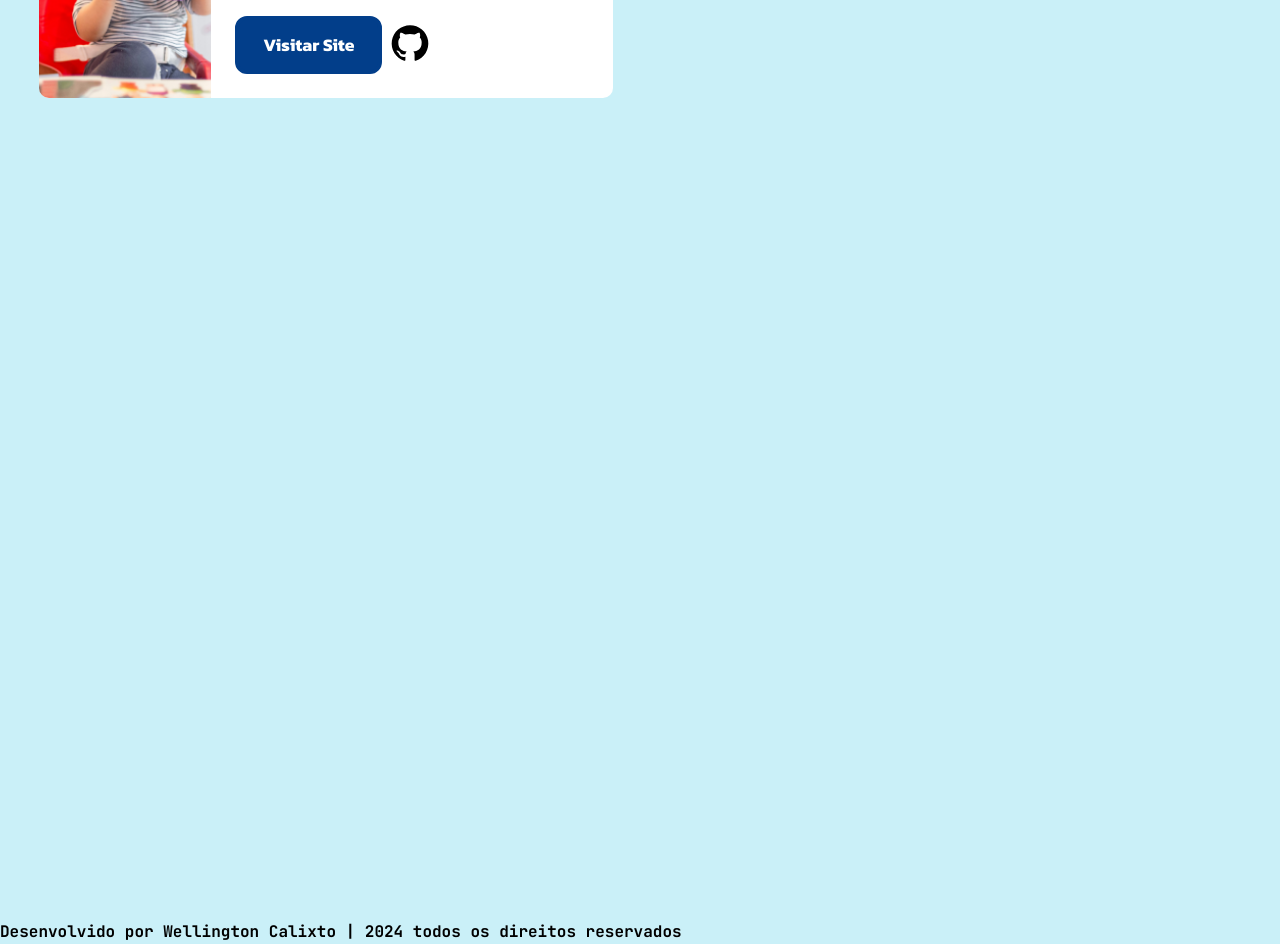
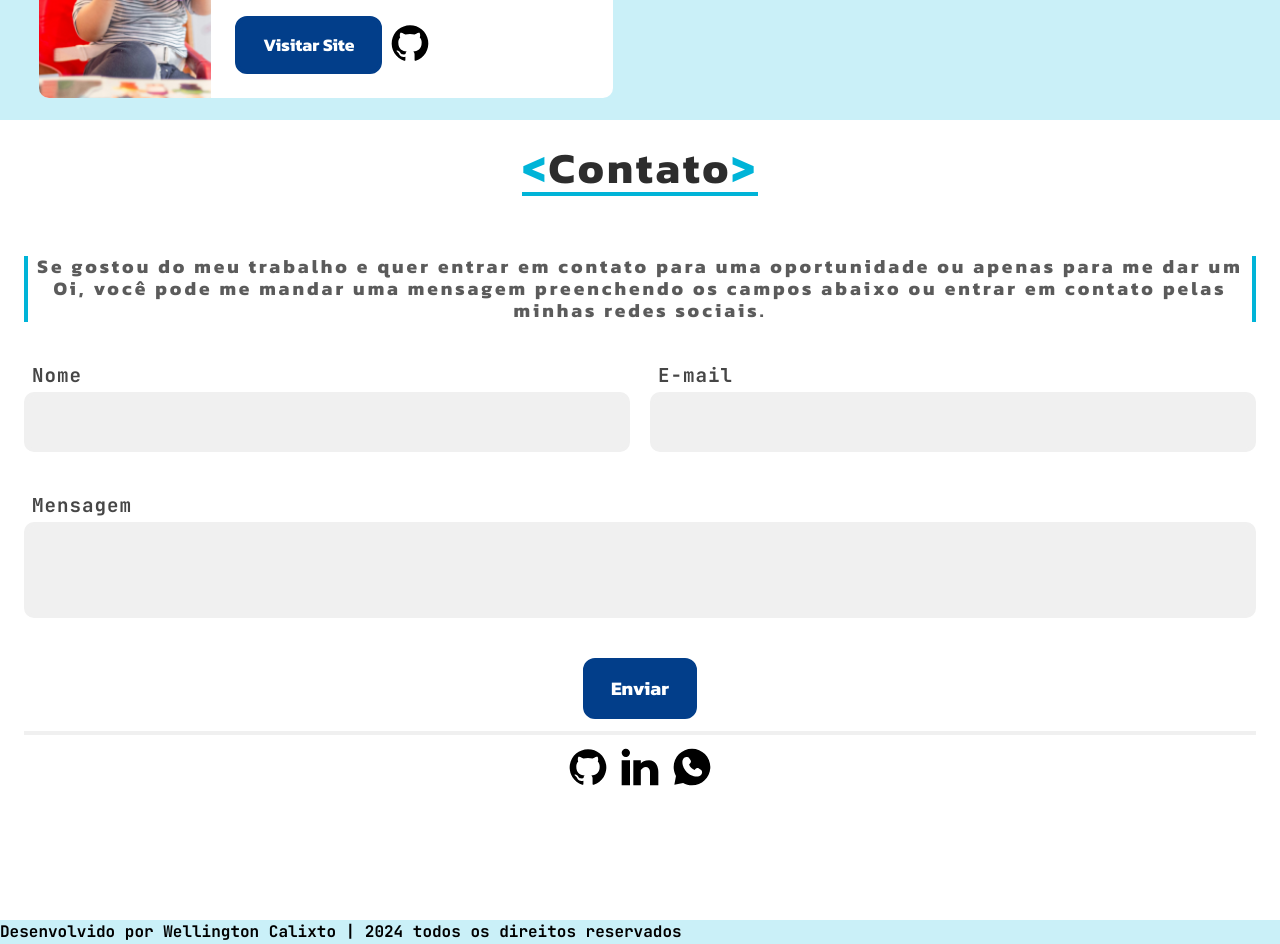
Before and after one commit to wellingtoncalixto/portifolio-react, a React (Vite) app: page / in a window 1280 px wide. Shown: the part 2280-3224 px from the top of the page. Built offline with nearby package versions, Linux system fonts and the light colour scheme.

Commit message:
REfazendo css da parte de contato

```diff
--- a/src/App.jsx
+++ b/src/App.jsx
@@ -39,7 +39,7 @@ function App() {
         />
         <Sobre windowHeight={windowHeight} />
         <Projetos isMobile={isMobile} />
-        {/* <Contato /> */}
+        <Contato />
       </main>
       <Footer />
     </Theme>
--- a/src/sections/contato/Contato.jsx
+++ b/src/sections/contato/Contato.jsx
@@ -1,12 +1,15 @@
 import React from "react";
 import IconLinkComponent from "../../components/icon-link/IconLinkComponent";
 import {
+  ContactContent,
   ContatoSection,
   Form,
   FormContainer,
   LineDecoration,
   MediasContainer,
+  SubTitle,
   SubmitButton,
+  TitleContainer,
 } from "./style";
 import Input from "./components/input/Input";
 import useForm from "../../custom_hooks/useForm";
@@ -54,28 +57,39 @@ const Contato = () => {
 
   return (
     <ContatoSection id="contact" className="section">
-      <div className="content">
-        <div className="title-container">
+      <ContactContent className="content">
+        <TitleContainer className="title-container">
           <h1 className="heading-1 title">Contato</h1>
-        </div>
-        <div className="message-container">
-          <h2 className="sub-title heading-3-kanit">
-            Se gostou do meu trabalho e quer entrar em contato para uma
-            oportunidade ou apenas para me dar um Oi, você pode me mandar uma
-            mensagem preenchendo os campos abaixo ou entrar em contato pelas
-            minhas redes sociais.
-          </h2>
-        </div>
+        </TitleContainer>
+        <SubTitle className="sub-title heading-3-kanit">
+          Se gostou do meu trabalho e quer entrar em contato para uma
+          oportunidade ou apenas para me dar um Oi, você pode me mandar uma
+          mensagem preenchendo os campos abaixo ou entrar em contato pelas
+          minhas redes sociais.
+        </SubTitle>
         <LineDecoration />
         <FormContainer className="form-container">
           <Form onSubmit={handleSubmit}>
-            <Input label="Nome" id="nome" type="text" {...nome} />
-            <Input label="E-mail" id="email" type="email" {...email} />
+            <Input
+              label="Nome"
+              id="nome"
+              type="text"
+              {...nome}
+              style={{ gridArea: "nome" }}
+            />
+            <Input
+              label="E-mail"
+              id="email"
+              type="email"
+              {...email}
+              style={{ gridArea: "email" }}
+            />
             <TextArea
               label="Mensagem"
               id="mensagem"
               type="text"
               {...mensagem}
+              style={{ gridArea: "mensagem" }}
             />
             <SubmitButton
               disabled={disableButton()}
@@ -114,7 +128,7 @@ const Contato = () => {
             />
           </MediasContainer>
         </FormContainer>
-      </div>
+      </ContactContent>
     </ContatoSection>
   );
 };
--- a/src/sections/contato/components/input/Input.jsx
+++ b/src/sections/contato/components/input/Input.jsx
@@ -9,7 +9,7 @@ import PropTypes from "prop-types";
 
 const Input = (props) => {
   return (
-    <Container>
+    <Container style={props.style}>
       <Label className="label-1" htmlFor={props.id}>
         {props.label}
       </Label>
--- a/src/sections/contato/components/input/style.jsx
+++ b/src/sections/contato/components/input/style.jsx
@@ -1,9 +1,48 @@
 import styled, { css } from "styled-components";
 
-export const Container = styled.div``;
+export const Container = styled.div`
+  margin-bottom: 20px;
+  display: flex;
+  flex-direction: column;
+`;
 
-export const Label = styled.label``;
+export const Label = styled.label`
+  display: block;
+  width: max-content;
+  margin: 0 ${(props) => props.theme.space._8}
+    ${(props) => props.theme.space._4} ${(props) => props.theme.space._8};
+  color: ${(props) => props.theme.colors.c3};
+  font-weight: ${(props) => props.theme.font_weight.bold};
+`;
 
-export const Input = styled.input``;
+export const Input = styled.input`
+  width: auto;
+  background-color: ${(props) => props.theme.colors.c10};
+  border: ${(props) => props.theme.space._4} solid
+    ${(props) => props.theme.colors.c10};
+  border-radius: 0.625rem;
+  font-size: 1.5rem;
+  padding: ${(props) => props.theme.space._12};
+  &:hover,
+  &:focus {
+    border: ${(props) => props.theme.space._4} solid
+      ${(props) => props.theme.colors.b6};
+    outline: 0;
+  }
+  ${(props) =>
+    props.$error &&
+    css`
+      border-color: #af0404;
+      outline: 0;
+      &:hover,
+      &:focus {
+        border-color: #af0404;
+        outline: 0;
+      }
+    `}
+`;
 
-export const ErrorMessage = styled.span``;
+export const ErrorMessage = styled.span`
+  color: #af0404;
+  margin: ${(props) => props.theme.space._4} ${(props) => props.theme.space._8};
+`;
--- a/src/sections/contato/components/textarea/TextArea.jsx
+++ b/src/sections/contato/components/textarea/TextArea.jsx
@@ -5,7 +5,7 @@ import PropTypes from "prop-types";
 
 const TextArea = (props) => {
   return (
-    <Container>
+    <Container style={props.style}>
       <Label className="label-1" htmlFor={props.id}>
         {props.label}
       </Label>
--- a/src/sections/contato/components/textarea/style.jsx
+++ b/src/sections/contato/components/textarea/style.jsx
@@ -1,13 +1,48 @@
 import styled, { css } from "styled-components";
 
 export const Container = styled.div`
-  margin-bottom: 1.25rem;
+  margin-bottom: 20px;
   display: flex;
   flex-direction: column;
 `;
 
-export const Label = styled.label``;
+export const Label = styled.label`
+  display: inline;
+  margin: 0 ${(props) => props.theme.space._8}
+    ${(props) => props.theme.space._4} ${(props) => props.theme.space._8};
+  color: ${(props) => props.theme.colors.c3};
+  font-weight: ${(props) => props.theme.font_weight.bold};
+`;
 
-export const TextArea = styled.textarea``;
+export const TextArea = styled.textarea`
+  background-color: ${(props) => props.theme.colors.c10};
+  border: ${(props) => props.theme.space._4} solid
+    ${(props) => props.theme.colors.c10};
+  border-radius: 0.625rem;
+  font-size: 1.5rem;
+  min-height: 6rem;
+  resize: none;
+  padding: ${(props) => props.theme.space._12};
+  &:hover,
+  &:focus {
+    border: ${(props) => props.theme.space._4} solid
+      ${(props) => props.theme.colors.b6};
+    outline: 0;
+  }
+  ${(props) =>
+    props.$error &&
+    css`
+      border-color: #af0404;
+      outline: 0;
+      &:hover,
+      &:focus {
+        border-color: #af0404;
+        outline: 0;
+      }
+    `}
+`;
 
-export const ErrorMessage = styled.span``;
+export const ErrorMessage = styled.span`
+  color: #af0404;
+  margin: ${(props) => props.theme.space._4} ${(props) => props.theme.space._8};
+`;
--- a/src/sections/contato/style.jsx
+++ b/src/sections/contato/style.jsx
@@ -2,15 +2,69 @@ import styled from "styled-components";
 import ButtonComponent from "../../components/button/ButtonComponent";
 
 export const ContatoSection = styled.section`
+  grid-area: contact;
   background-color: ${(props) => props.theme.colors.white};
+  padding: ${(props) => props.theme.space._24};
+  font-size: 80%;
 `;
 
-export const FormContainer = styled.div``;
+export const ContactContent = styled.div`
+  display: grid;
+  grid-template-areas:
+    "title"
+    "subTitle"
+    "form";
+  grid-template-rows: max-content max-content 1fr;
+`;
 
-export const Form = styled.form``;
+export const TitleContainer = styled.h1`
+  grid-area: title;
+`;
+export const SubTitle = styled.h2`
+  grid-area: subTitle;
+`;
 
-export const SubmitButton = styled(ButtonComponent)``;
+export const FormContainer = styled.div`
+  grid-area: form;
+  font-size: 150%;
+  margin-top: ${(props) => props.theme.space._40};
+  display: flex;
+  flex-direction: column;
+`;
 
-export const MediasContainer = styled.div``;
+export const Form = styled.form`
+  display: grid;
+  grid-template-areas:
+    "nome"
+    "email"
+    "mensagem"
+    "button";
 
-export const LineDecoration = styled.span``;
+  @media (min-width: 1200px) {
+    gap: 20px;
+    grid-template-areas:
+      "nome email"
+      "mensagem mensagem"
+      "button button";
+  }
+`;
+
+export const SubmitButton = styled(ButtonComponent)`
+  grid-area: button;
+  margin: 0 auto;
+`;
+
+export const MediasContainer = styled.div`
+  grid-area: socialMedias;
+  display: flex;
+  justify-content: center;
+  gap: ${(props) => props.theme.space._12};
+`;
+
+export const LineDecoration = styled.span`
+  grid-area: line;
+  height: ${(props) => props.theme.space._4};
+  width: 100%;
+  background-color: ${(props) => props.theme.colors.c10};
+  margin: ${(props) => props.theme.space._12} 0;
+`;
--- a/src/styleds/GlobalStyle.jsx
+++ b/src/styleds/GlobalStyle.jsx
@@ -185,7 +185,7 @@ const GlobalStyle = createGlobalStyle`
 
     .sub-title {
       text-align: center;
-      margin-top: ${(props) => props.theme.space.global_space_60};
+      margin-top: ${(props) => props.theme.space._60};
       color: ${(props) => props.theme.colors.c4};
       position: relative;
       border-left: 4px solid ${(props) => props.theme.colors.b5};
```
